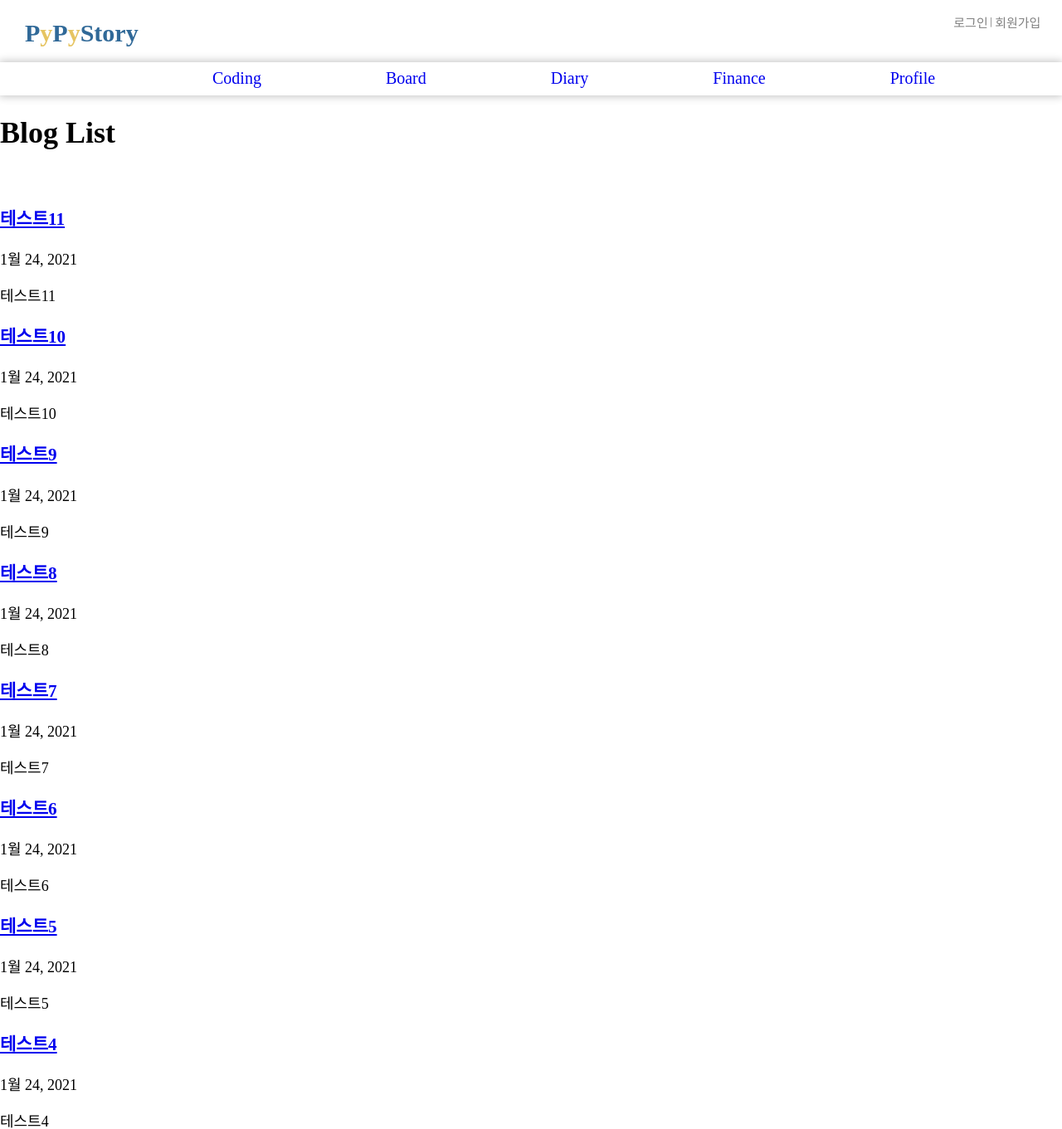
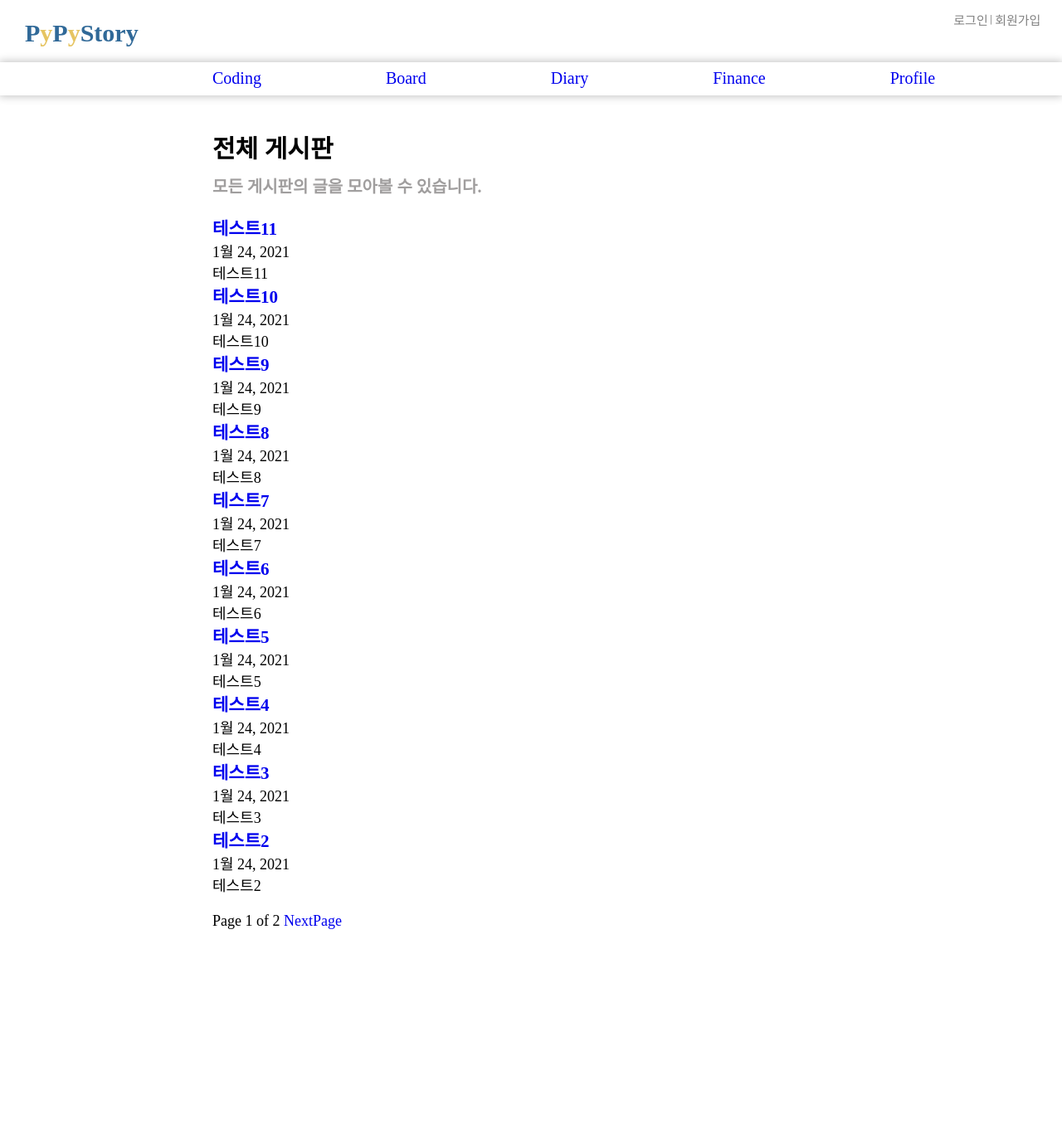
Before and after one commit to americano212/django-blog-project, a Django app: page /board/ in a window 1280 px wide; the page is wider, and only the part inside the window is pictured. Shown: the top 1361 px of that part at 83% size. After the commit the page ends 1120 px from the top of that part, so only its background shows below. Run offline with Django 3.2, Linux system fonts and the light colour scheme; data comes from the database, SQL or seed files in the repository; both versions use the stored data as it was after the commit; some libraries are stand-ins or nearby versions; some web fonts are replaced.

Commit message:
add post_list's css

```diff
--- a/board/templates/board/post_all.html
+++ b/board/templates/board/post_all.html
@@ -1,9 +1,18 @@
 {% extends 'blog_base.html' %}
+
+{% load static %}
+
+{% block extrahead %}
+<link rel="stylesheet" href="{% static "css/post_all.css" %}">
+{% endblock %}
 
 {% block title %}{% endblock %}
 
 {% block content %}
-<h1>Blog List</h1>
+
+<div class="post_box">
+    <h1>전체 게시판</h1>
+    <h2>모든 게시판의 글을 모아볼 수 있습니다.</h2>
     <br>
     {% for post in posts %}
         <h3><a href="{{ post.get_absolute_url }}">{{ post.title }}</a></h3>
@@ -25,5 +34,6 @@
 
         </span>
     </div>
+</div>
 
 {% endblock %}
--- /dev/null
+++ b/static/css/post_all.css
@@ -0,0 +1,20 @@
+*{
+    text-decoration: none;
+    padding: 0;
+    margin: 0;
+}
+
+.post_box{
+    position: static;
+    padding-left: 20%;
+    padding-top: 30px;
+}
+h1 {
+    font-size: 30px;
+    margin-top: 10px;
+}
+h2{
+    font-size: 20px;
+    color: #A09E9E;
+    margin-top: 10px;
+}
```
Also changed, not shown: db.sqlite3, 1 other file. Lines whose indentation alone changed are shown as unchanged.
